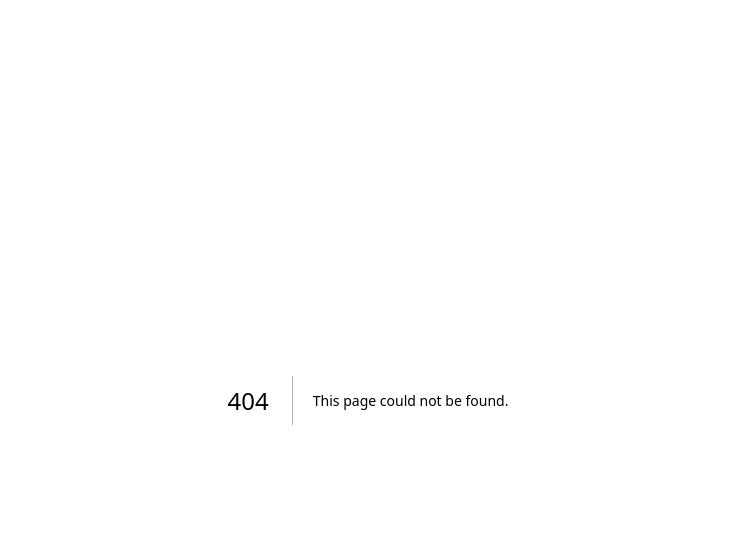
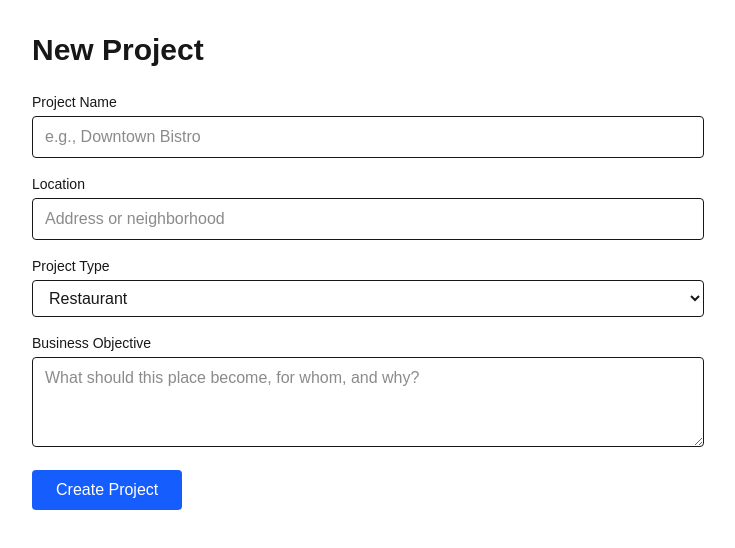
Before and after one commit to Udeibom/placegraph, a Next.js app in the folder apps/web/: page /projects/new in a window 1280 px wide. Before the commit this address had no page. Shown: the top 548 px of the page, without its empty margins (272-1007 px from the left). Built offline with nearby package versions, Linux system fonts and the light colour scheme.

Commit message:
Phase 5: Basic UI for project creation

```diff
--- a/apps/web/src/app/page.tsx
+++ b/apps/web/src/app/page.tsx
@@ -1,103 +1,24 @@
-import Image from "next/image";
-
 export default function Home() {
   return (
-    <div className="font-sans grid grid-rows-[20px_1fr_20px] items-center justify-items-center min-h-screen p-8 pb-20 gap-16 sm:p-20">
-      <main className="flex flex-col gap-[32px] row-start-2 items-center sm:items-start">
-        <Image
-          className="dark:invert"
-          src="/next.svg"
-          alt="Next.js logo"
-          width={180}
-          height={38}
-          priority
-        />
-        <ol className="font-mono list-inside list-decimal text-sm/6 text-center sm:text-left">
-          <li className="mb-2 tracking-[-.01em]">
-            Get started by editing{" "}
-            <code className="bg-black/[.05] dark:bg-white/[.06] font-mono font-semibold px-1 py-0.5 rounded">
-              src/app/page.tsx
-            </code>
-            .
-          </li>
-          <li className="tracking-[-.01em]">
-            Save and see your changes instantly.
-          </li>
-        </ol>
-
-        <div className="flex gap-4 items-center flex-col sm:flex-row">
+    <main className="min-h-screen p-8">
+      <div className="max-w-4xl mx-auto">
+        <h1 className="text-4xl font-bold mb-2">PlaceGraph</h1>
+        <p className="text-lg text-gray-600 mb-8">
+          Cultural intelligence + architectural design for commercial spaces
+        </p>
+        <div className="bg-white rounded-lg shadow p-6">
+          <h2 className="text-xl font-semibold mb-4">Get Started</h2>
+          <p className="text-gray-700 mb-4">
+            Start a new project to analyze location, audience, and cultural context.
+          </p>
           <a
-            className="rounded-full border border-solid border-transparent transition-colors flex items-center justify-center bg-foreground text-background gap-2 hover:bg-[#383838] dark:hover:bg-[#ccc] font-medium text-sm sm:text-base h-10 sm:h-12 px-4 sm:px-5 sm:w-auto"
-            href="https://vercel.com/new?utm_source=create-next-app&utm_medium=appdir-template-tw&utm_campaign=create-next-app"
-            target="_blank"
-            rel="noopener noreferrer"
+            href="/projects/new"
+            className="inline-block bg-blue-600 text-white px-6 py-2 rounded hover:bg-blue-700"
           >
-            <Image
-              className="dark:invert"
-              src="/vercel.svg"
-              alt="Vercel logomark"
-              width={20}
-              height={20}
-            />
-            Deploy now
-          </a>
-          <a
-            className="rounded-full border border-solid border-black/[.08] dark:border-white/[.145] transition-colors flex items-center justify-center hover:bg-[#f2f2f2] dark:hover:bg-[#1a1a1a] hover:border-transparent font-medium text-sm sm:text-base h-10 sm:h-12 px-4 sm:px-5 w-full sm:w-auto md:w-[158px]"
-            href="https://nextjs.org/docs?utm_source=create-next-app&utm_medium=appdir-template-tw&utm_campaign=create-next-app"
-            target="_blank"
-            rel="noopener noreferrer"
-          >
-            Read our docs
+            New Project
           </a>
         </div>
-      </main>
-      <footer className="row-start-3 flex gap-[24px] flex-wrap items-center justify-center">
-        <a
-          className="flex items-center gap-2 hover:underline hover:underline-offset-4"
-          href="https://nextjs.org/learn?utm_source=create-next-app&utm_medium=appdir-template-tw&utm_campaign=create-next-app"
-          target="_blank"
-          rel="noopener noreferrer"
-        >
-          <Image
-            aria-hidden
-            src="/file.svg"
-            alt="File icon"
-            width={16}
-            height={16}
-          />
-          Learn
-        </a>
-        <a
-          className="flex items-center gap-2 hover:underline hover:underline-offset-4"
-          href="https://vercel.com/templates?framework=next.js&utm_source=create-next-app&utm_medium=appdir-template-tw&utm_campaign=create-next-app"
-          target="_blank"
-          rel="noopener noreferrer"
-        >
-          <Image
-            aria-hidden
-            src="/window.svg"
-            alt="Window icon"
-            width={16}
-            height={16}
-          />
-          Examples
-        </a>
-        <a
-          className="flex items-center gap-2 hover:underline hover:underline-offset-4"
-          href="https://nextjs.org?utm_source=create-next-app&utm_medium=appdir-template-tw&utm_campaign=create-next-app"
-          target="_blank"
-          rel="noopener noreferrer"
-        >
-          <Image
-            aria-hidden
-            src="/globe.svg"
-            alt="Globe icon"
-            width={16}
-            height={16}
-          />
-          Go to nextjs.org →
-        </a>
-      </footer>
-    </div>
-  );
+      </div>
+    </main>
+  )
 }
--- /dev/null
+++ b/apps/web/src/app/projects/new/page.tsx
@@ -0,0 +1,76 @@
+'use client';
+
+import { useState } from 'react';
+
+export default function NewProject() {
+  const [form, setForm] = useState({
+    name: '',
+    location: { address: '', city: '' },
+    projectType: 'restaurant',
+    objective: '',
+    audiences: [{ name: '', description: '' }]
+  });
+
+  return (
+    <main className="min-h-screen p-8">
+      <div className="max-w-2xl mx-auto">
+        <h1 className="text-3xl font-bold mb-6">New Project</h1>
+        <form className="space-y-4">
+          <div>
+            <label className="block text-sm font-medium mb-1">Project Name</label>
+            <input
+              type="text"
+              className="w-full border rounded px-3 py-2"
+              placeholder="e.g., Downtown Bistro"
+              value={form.name}
+              onChange={(e) => setForm({ ...form, name: e.target.value })}
+            />
+          </div>
+          <div>
+            <label className="block text-sm font-medium mb-1">Location</label>
+            <input
+              type="text"
+              className="w-full border rounded px-3 py-2"
+              placeholder="Address or neighborhood"
+              value={form.location.address}
+              onChange={(e) => setForm({
+                ...form,
+                location: { ...form.location, address: e.target.value }
+              })}
+            />
+          </div>
+          <div>
+            <label className="block text-sm font-medium mb-1">Project Type</label>
+            <select
+              className="w-full border rounded px-3 py-2"
+              value={form.projectType}
+              onChange={(e) => setForm({ ...form, projectType: e.target.value as any })}
+            >
+              <option value="restaurant">Restaurant</option>
+              <option value="hotel">Hotel</option>
+              <option value="retail">Retail</option>
+              <option value="hospitality">Hospitality</option>
+              <option value="other">Other</option>
+            </select>
+          </div>
+          <div>
+            <label className="block text-sm font-medium mb-1">Business Objective</label>
+            <textarea
+              className="w-full border rounded px-3 py-2"
+              rows={3}
+              placeholder="What should this place become, for whom, and why?"
+              value={form.objective}
+              onChange={(e) => setForm({ ...form, objective: e.target.value })}
+            />
+          </div>
+          <button
+            type="submit"
+            className="bg-blue-600 text-white px-6 py-2 rounded hover:bg-blue-700"
+          >
+            Create Project
+          </button>
+        </form>
+      </div>
+    </main>
+  )
+}
```
